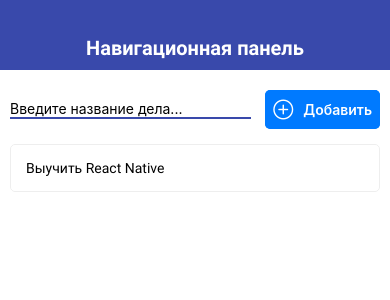
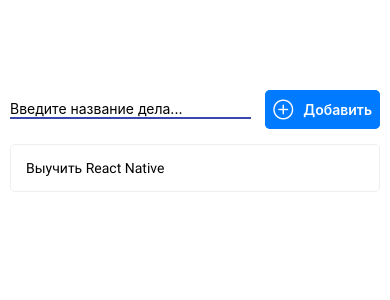
Before and after one commit to Denwa799/reactNativeToDoApp, a React Native app: screen / in a window 390 px wide. Shown: the top 300 px of the page. Built offline with nearby package versions, Linux system fonts and the light colour scheme.

Commit message:
Platform definition

```diff
--- a/App.js
+++ b/App.js
@@ -89,7 +89,7 @@
 
     return (
         <View>
-            <Navbar title="Навигационная панель"/>
+            <Navbar title="React Native App"/>
             <View style={styles.container}>
                 {content}
             </View>
--- a/src/components/Navbar.js
+++ b/src/components/Navbar.js
@@ -1,11 +1,14 @@
 import React from 'react'
-import {View, StyleSheet} from 'react-native'
+import {View, StyleSheet, Platform} from 'react-native'
 import {THEME} from "../theme";
 import AppTextBold from "./ui/AppTextBold";
 
 export const Navbar = (props) => {
     return (
-        <View style={styles.navbar}>
+        <View style={{...styles.navbar, ...Platform.select({
+                ios: styles.navbarIos,
+                android: styles.navbarAndroid
+            })}}>
             <AppTextBold style={styles.text}>{props.title}</AppTextBold>
         </View>
     )
@@ -16,11 +19,17 @@
         height: 70,
         alignItems: 'center',
         justifyContent: 'flex-end',
-        backgroundColor: THEME.MAIN_COLOR,
         paddingBottom: 10,
     },
+    navbarAndroid: {
+        backgroundColor: THEME.MAIN_COLOR,
+    },
+    navbarIos: {
+        borderBottomColor: THEME.MAIN_COLOR,
+        borderBottomWidth: 1
+    },
     text: {
-        color: '#fff',
+        color: Platform.OS === 'ios' ? THEME.MAIN_COLOR : '#fff',
         fontSize: 20,
     }
 })
--- a/src/components/ui/AppButton.js
+++ b/src/components/ui/AppButton.js
@@ -1,15 +1,17 @@
 import React from 'react';
-import {StyleSheet, View, TouchableOpacity} from'react-native'
+import {StyleSheet, View, TouchableOpacity, TouchableNativeFeedback, Platform} from 'react-native'
 import AppTextBold from "./AppTextBold";
 import {THEME} from "../../theme";
 
 const AppButton = ({ children, onPress, color = THEME.MAIN_COLOR }) => {
+    const Wrapper = Platform.OS === 'android' ? TouchableNativeFeedback : TouchableOpacity
+
     return (
-        <TouchableOpacity onPress={onPress} activeOpacity={0.7}>
+        <Wrapper onPress={onPress} activeOpacity={0.7}>
             <View style={{...styles.button, backgroundColor: color}}>
                 <AppTextBold style={styles.text}>{children}</AppTextBold>
             </View>
-        </TouchableOpacity>
+        </Wrapper>
     );
 };
 
```
